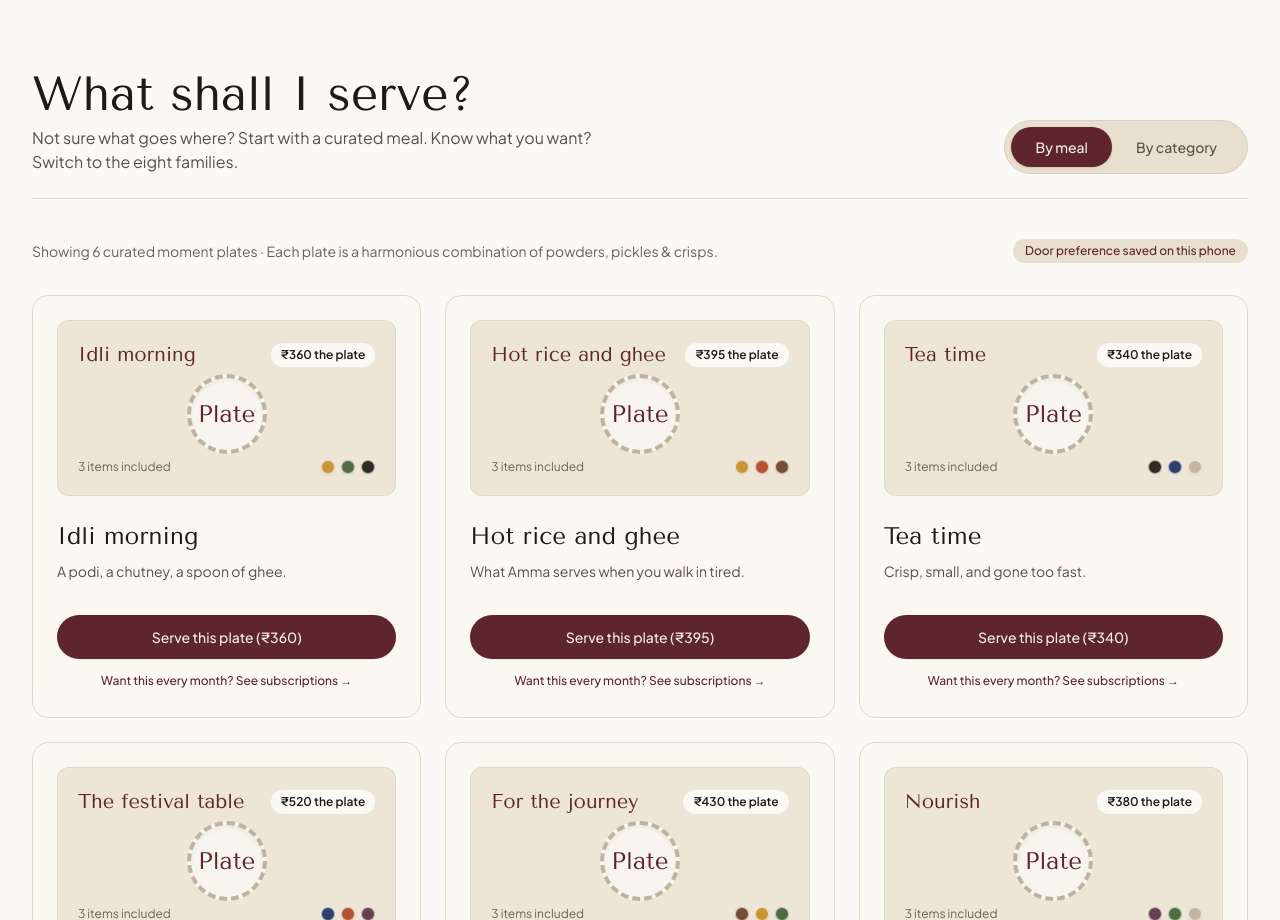
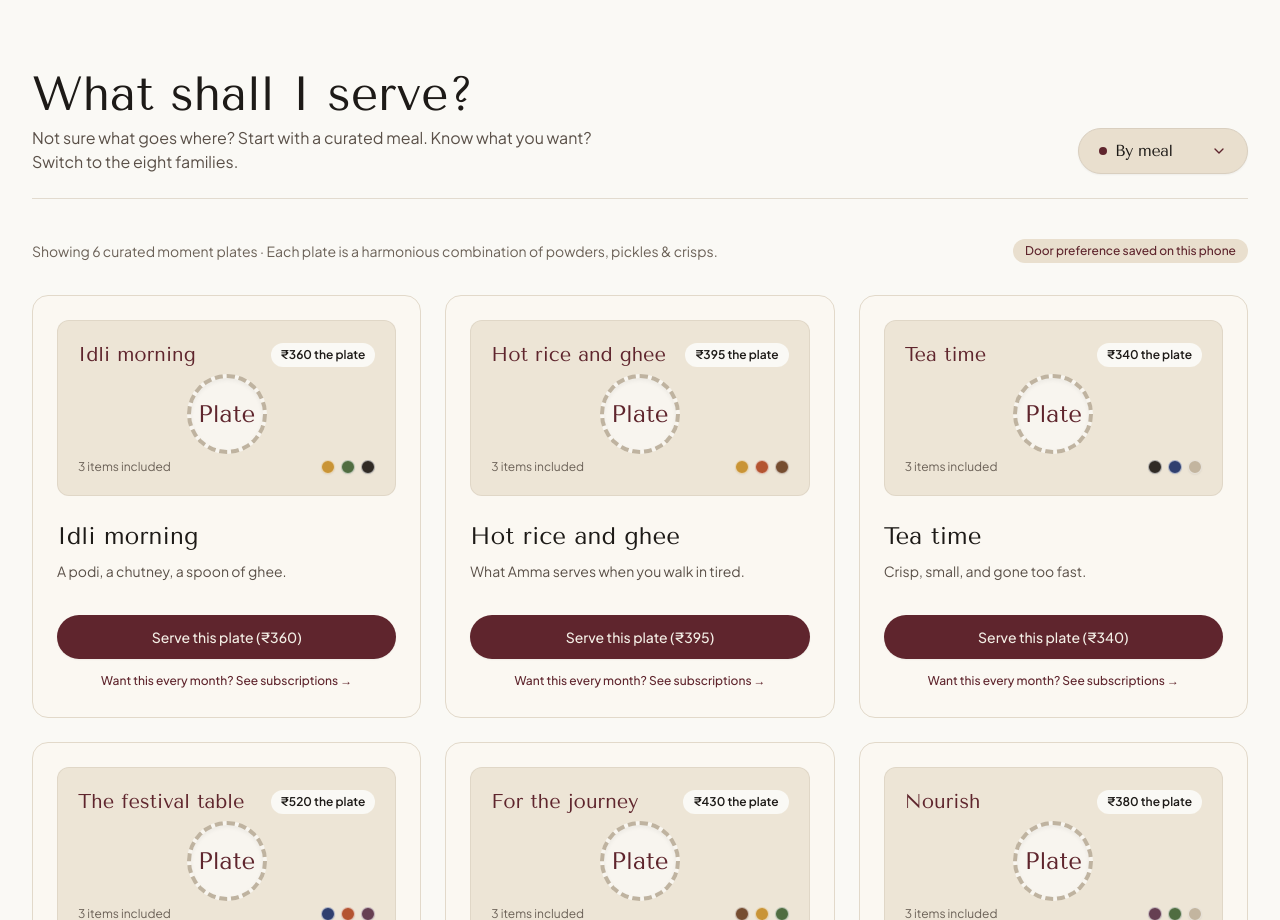
Before and after one commit to Shlok1729/khaadyam, a Next.js app: page / in a window 1280 px wide. Shown: the part 1300-2220 px from the top of the page. Built offline with nearby package versions, Linux system fonts and the light colour scheme.

Commit message:
replace door segmented slider with dropdown selector

```diff
--- a/src/components/ShopSection.tsx
+++ b/src/components/ShopSection.tsx
@@ -1,9 +1,9 @@
 "use client";
 
-import React, { useState } from "react";
+import React, { useState, useRef, useEffect } from "react";
 import { useKhaadyam } from "@/context/KhaadyamContext";
 import { FOOD_FAMILIES, PRODUCTS, MEAL_PLATES, Product, MealPlate, ProductVariant } from "@/data/catalog";
-import { Plus, Check, Calendar, ArrowRight, Info } from "lucide-react";
+import { Plus, Check, Calendar, ArrowRight, Info, ChevronDown } from "lucide-react";
 
 export function ShopSection() {
   const {
@@ -15,6 +15,20 @@ export function ShopSection() {
     setActiveProductModal,
     lang,
   } = useKhaadyam();
+
+  // Dropdown state for Two-Door Switcher
+  const [doorDropdownOpen, setDoorDropdownOpen] = useState(false);
+  const dropdownRef = useRef<HTMLDivElement>(null);
+
+  useEffect(() => {
+    function handleClickOutside(event: MouseEvent) {
+      if (dropdownRef.current && !dropdownRef.current.contains(event.target as Node)) {
+        setDoorDropdownOpen(false);
+      }
+    }
+    document.addEventListener("mousedown", handleClickOutside);
+    return () => document.removeEventListener("mousedown", handleClickOutside);
+  }, []);
 
   // Selected Category Filter for Door B
   const [selectedFamilyId, setSelectedFamilyId] = useState<string>("all");
@@ -68,29 +82,86 @@ export function ShopSection() {
             </p>
           </div>
 
-          {/* The Switcher */}
-          <div className="inline-flex p-1.5 bg-[#E9DFCE] rounded-full border border-[#D9CFBF] self-start md:self-end">
+          {/* The Door Selector Dropdown */}
+          <div ref={dropdownRef} className="relative self-start md:self-end">
             <button
-              onClick={() => setShopDoor("meal")}
-              className={`px-6 py-2.5 rounded-full text-sm font-medium transition-smooth cursor-pointer flex items-center gap-2 ${
+              id="shop-door-dropdown-btn"
+              type="button"
+              onClick={() => setDoorDropdownOpen(!doorDropdownOpen)}
+              className="flex items-center gap-3 bg-[#E9DFCE] hover:bg-[#E2D6C2] text-[#1D1A17] px-5 py-2.5 rounded-full border border-[#D9CFBF] text-sm font-medium transition-smooth shadow-xs cursor-pointer focus:outline-none focus:ring-2 focus:ring-[#5F252D]/30 min-w-[170px] justify-between"
+              aria-haspopup="listbox"
+              aria-expanded={doorDropdownOpen}
+            >
+              <div className="flex items-center gap-2">
+                <span className="w-2 h-2 rounded-full bg-[#5F252D]" />
+                <span className="font-serif-brand text-base tracking-tight text-[#1D1A17]">
+                  {shopDoor === "meal"
+                    ? (lang === "kn" ? "ತಟ್ಟೆಯಂತೆ" : "By meal")
+                    : (lang === "kn" ? "ವಿಭಾಗದಂತೆ" : "By category")}
+                </span>
+              </div>
+              <ChevronDown
+                className={`w-4 h-4 text-[#5F252D] transition-transform duration-200 ${
+                  doorDropdownOpen ? "rotate-180" : ""
+                }`}
+              />
+            </button>
+
+            {doorDropdownOpen && (
+              <div className="absolute right-0 mt-2 w-64 bg-[#FAF9F5] border border-[#D9CFBF] rounded-2xl shadow-xl py-2 z-30 animate-in fade-in slide-in-from-top-2 duration-150">
+                <button
+                  type="button"
+                  onClick={() => {
+                    setShopDoor("meal");
+                    setDoorDropdownOpen(false);
+                  }}
+                  className={`w-full text-left px-4 py-3 flex items-center justify-between text-sm transition-smooth hover:bg-[#E9DFCE]/60 cursor-pointer ${
                     shopDoor === "meal"
-                  ? "bg-[#5F252D] text-[#F4EFE6] shadow-sm"
-                  : "text-[#5A5048] hover:text-[#1D1A17]"
+                      ? "text-[#5F252D] font-semibold bg-[#E9DFCE]/50"
+                      : "text-[#1D1A17]"
                   }`}
                 >
-              <span>{lang === "kn" ? "ತಟ್ಟೆಯಂತೆ" : "By meal"}</span>
+                  <div className="flex flex-col">
+                    <span className="font-serif-brand text-base">
+                      {lang === "kn" ? "ತಟ್ಟೆಯಂತೆ" : "By meal"}
+                    </span>
+                    <span className="text-xs text-[#7C6F64] font-normal">
+                      {lang === "kn" ? "೬ ವಿಶಿಷ್ಟ ಊಟದ ತಟ್ಟೆಗಳು" : "Curated meal moments (6 plates)"}
+                    </span>
+                  </div>
+                  {shopDoor === "meal" && (
+                    <Check className="w-4 h-4 text-[#5F252D] shrink-0" />
+                  )}
                 </button>
 
+                <div className="border-t border-[#E9DFCE] my-1" />
+
                 <button
-              onClick={() => setShopDoor("category")}
-              className={`px-6 py-2.5 rounded-full text-sm font-medium transition-smooth cursor-pointer flex items-center gap-2 ${
+                  type="button"
+                  onClick={() => {
+                    setShopDoor("category");
+                    setDoorDropdownOpen(false);
+                  }}
+                  className={`w-full text-left px-4 py-3 flex items-center justify-between text-sm transition-smooth hover:bg-[#E9DFCE]/60 cursor-pointer ${
                     shopDoor === "category"
-                  ? "bg-[#5F252D] text-[#F4EFE6] shadow-sm"
-                  : "text-[#5A5048] hover:text-[#1D1A17]"
+                      ? "text-[#5F252D] font-semibold bg-[#E9DFCE]/50"
+                      : "text-[#1D1A17]"
                   }`}
                 >
-              <span>{lang === "kn" ? "ವಿಭಾಗದಂತೆ" : "By category"}</span>
+                  <div className="flex flex-col">
+                    <span className="font-serif-brand text-base">
+                      {lang === "kn" ? "ವಿಭಾಗದಂತೆ" : "By category"}
+                    </span>
+                    <span className="text-xs text-[#7C6F64] font-normal">
+                      {lang === "kn" ? "೮ ಸಾಂಪ್ರದಾಯಿಕ ಆಹಾರ ಕುಟುಂಬಗಳು" : "The 8 food families"}
+                    </span>
+                  </div>
+                  {shopDoor === "category" && (
+                    <Check className="w-4 h-4 text-[#5F252D] shrink-0" />
+                  )}
                 </button>
+              </div>
+            )}
           </div>
         </div>
 
```
Lines whose indentation alone changed are shown as unchanged.
